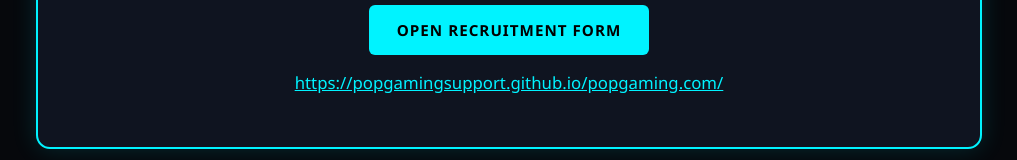
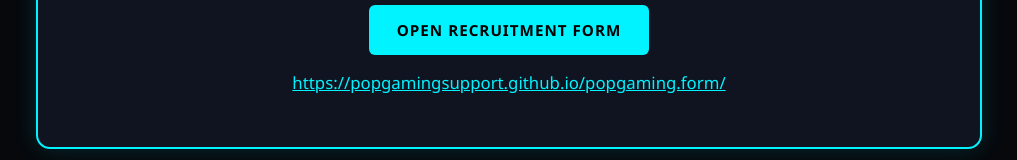
Before and after one commit to popgamingsupport/popgaming.com, a plain HTML site: page index.html in a window 1280 px wide. Shown: the part 2389-2549 px from the top of the page, without its empty margins (131-1148 px from the left). Drawn offline with Linux system fonts and the light colour scheme.

Commit message:
Update index.html

```diff
--- a/index.html
+++ b/index.html
@@ -338,9 +338,9 @@
         <div class="apply-box">
             <h2>Wanna Apply? Submit The Form Here</h2>
             <p>Ready to join the POP GAMING crew? Click the button or link below to fill out our official recruitment form.</p>
-            <a href="https://popgamingsupport.github.io/popgaming.com/" target="_blank" class="btn btn-primary">Open Recruitment Form</a>
+            <a href="https://popgamingsupport.github.io/popgaming.form/" target="_blank" class="btn btn-primary">Open Recruitment Form</a>
             <br>
-            <a href="https://popgamingsupport.github.io/popgaming.com/" target="_blank" class="form-direct-link">https://popgamingsupport.github.io/popgaming.com/</a>
+            <a href="https://popgamingsupport.github.io/popgaming.form/" target="_blank" class="form-direct-link">https://popgamingsupport.github.io/popgaming.form/</a>
         </div>
     </section>
 
```
